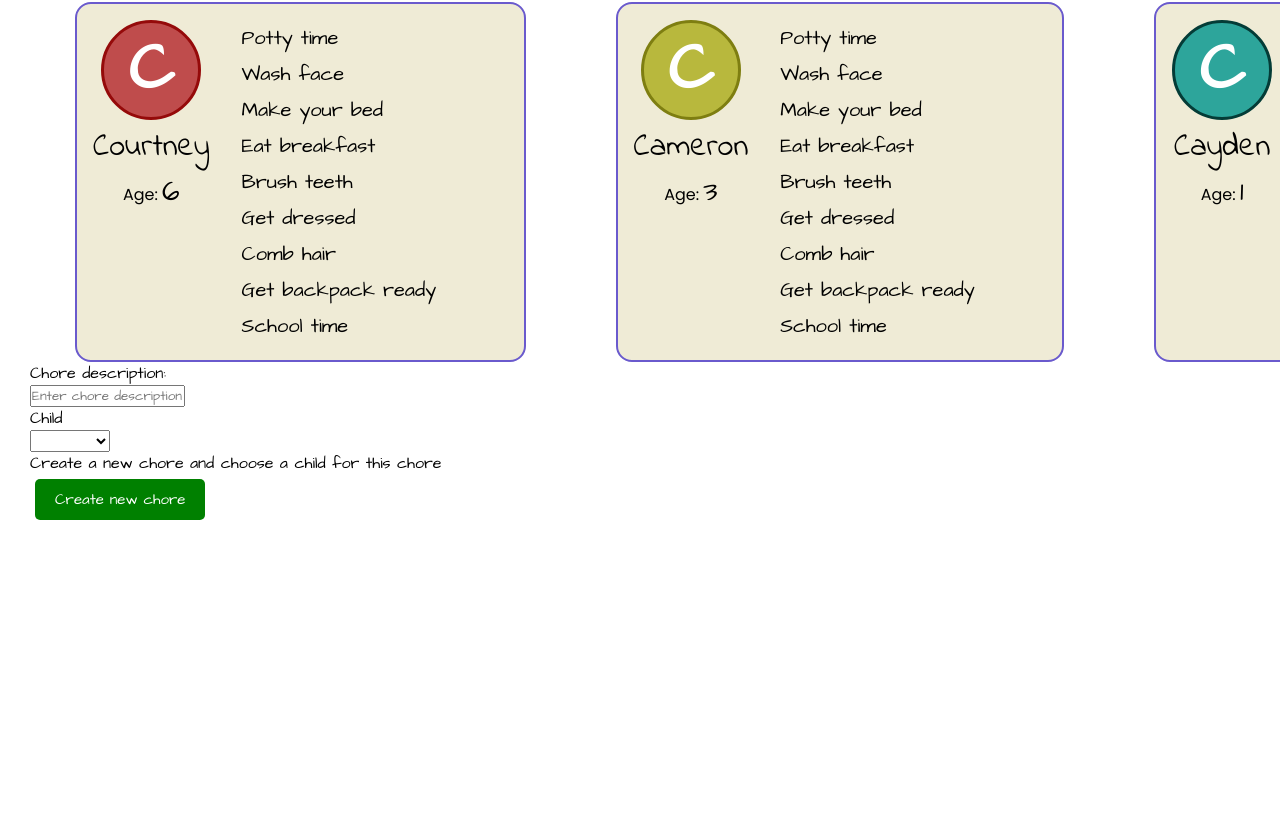
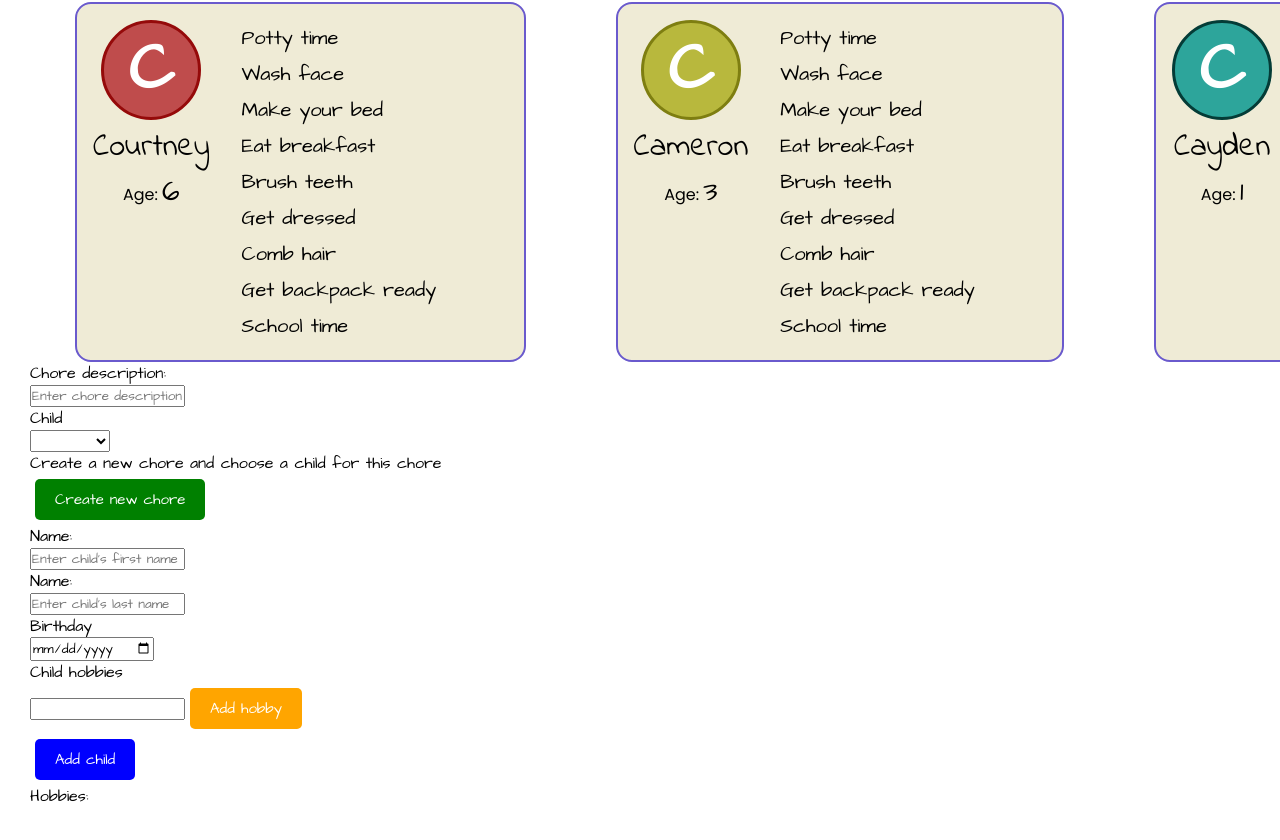
Before and after one commit to CourtneyDM/incentivize, a React (Create React App) app in the folder client/: page / in a window 1280 px wide. Shown: the part 248-1088 px from the top of the page. Before the commit the page ends 833 px from the top, so only its background shows below. Built offline with nearby package versions, Linux system fonts and the light colour scheme.

Commit message:
Created form for creating/adding new child

```diff
--- a/client/src/App.js
+++ b/client/src/App.js
@@ -3,6 +3,7 @@ import Section from "./components/UI/Section";
 import Header from "./components/UI/Header";
 import Time from "./components/Calendar/CurrentTime";
 import ChoreForm from "./components/Form/ChoreForm";
+import NewChild from "./components/Child/NewChild";
 
 const App = () => {
   // Initialize new Date object
@@ -38,20 +39,12 @@ const App = () => {
     }
   ];
 
-  // Event handler for input field change
-  const handleChange = (e) => {
-    console.log("Input field was changed.");
-  };
-
-  const handleFormSubmit = (e) => {
-    e.preventDefault();
-  };
-
   return (
     <Section className="container" id="page--container">
       <Header className="header" title="Rewards Tracker" />
       <Time childList={childList} now={now} />
-      <ChoreForm handleChange={handleChange} handleButtonClick={handleFormSubmit} />
+      <ChoreForm />
+      <NewChild now={now} />
     </Section>
   );
 };
--- /dev/null
+++ b/client/src/components/Child/NewChild.js
@@ -0,0 +1,105 @@
+import React, { useState } from "react";
+import PropTypes from "prop-types";
+import Moment from "moment";
+import Button from "../Form/Button";
+
+const NewChild = ({ now }) => {
+  let hobbyList = [];
+  const [firstName, setFirstName] = useState("");
+  const [lastName, setLastName] = useState("");
+  const [birthdate, setBirthdate] = useState("");
+  const [age, setAge] = useState("");
+  const [hobby, setHobby] = useState("");
+  const [hobbies, setHobbies] = useState([hobby]);
+
+  // Calculate child age to display on screen
+  function calculateAge(date) {
+    // Initialize new Moment objects for today's date and birthday
+    const today = new Moment(now);
+    const birthday = new Moment(date);
+
+    // Get the difference between today and birthday
+    const duration = Moment.duration(today.diff(birthday));
+
+    // Set age based on duration data
+    setBirthdate(date);
+    setAge(`${duration._data.years} years, ${duration._data.months} months`);
+  }
+
+  // Add hobby to the hobbies array
+  const addNewHobby = (e, hobby) => {
+    e.preventDefault();
+    console.log(e);
+  };
+
+  // Event handler for input fields
+  const handleInputChange = (e) => {
+    const { name, value } = e.target;
+
+    // Set state according to the changed input field
+    name === "firstName" ? setFirstName(value) : name === "lastName" ? setLastName(value) : name === "birthdate" ? calculateAge(value) : setHobby(value);
+  };
+
+  // Event handler for form submission
+  const onFormSubmit = (e) => {
+    e.preventDefault();
+
+    // Create new child object with details from the form
+    const newChild = {
+      firstName,
+      lastName,
+      birthdate,
+      age,
+      hobbies
+    };
+    console.log(newChild);
+  };
+
+  return (
+    <form action="PUT" className="form--child" onSubmit={onFormSubmit}>
+      <div className="new-child--info">
+        <div className="new-child--firstName">
+          <label htmlFor="firstName">Name:</label>
+          <input type="text" name="firstName" value={firstName} placeholder="Enter child's first name" onChange={handleInputChange} />
+        </div>
+        <div className="new-child--lastName">
+          <label htmlFor="lastName">Name:</label>
+          <input type="text" name="lastName" value={lastName} placeholder="Enter child's last name" onChange={handleInputChange} />
+        </div>
+        <div className="new-child--birthday">
+          <label htmlFor="birthdate">Birthday</label>
+          <input type="date" name="birthdate" value={birthdate} onChange={handleInputChange} />
+        </div>
+        <div className="new-child--hobbies">
+          <label htmlFor="hobby">Child hobbies</label>
+          <input type="text" name="hobby" value={hobby} onChange={handleInputChange} />
+          <Button text="Add hobby" color={"orange"} handleClick={addNewHobby} />
+        </div>
+        <div className="new-child--age">
+          <p>{age}</p>
+        </div>
+      </div>
+      <Button text="Add child" color={"blue"} />
+      <p>Hobbies: {hobbies}</p>
+    </form>
+  );
+};
+
+NewChild.defaultProps = {
+  firstName: "",
+  lastName: "",
+  birthdate: "",
+  age: ""
+};
+
+NewChild.propTypes = {
+  firstName: PropTypes.string.isRequired,
+  lastName: PropTypes.string.isRequired,
+  birthdate: PropTypes.string.isRequired,
+  age: PropTypes.string.isRequired,
+  hobbies: PropTypes.array
+};
+
+export default NewChild;
+
+// TODO: convert hobbies text area into an input line with a button
```
